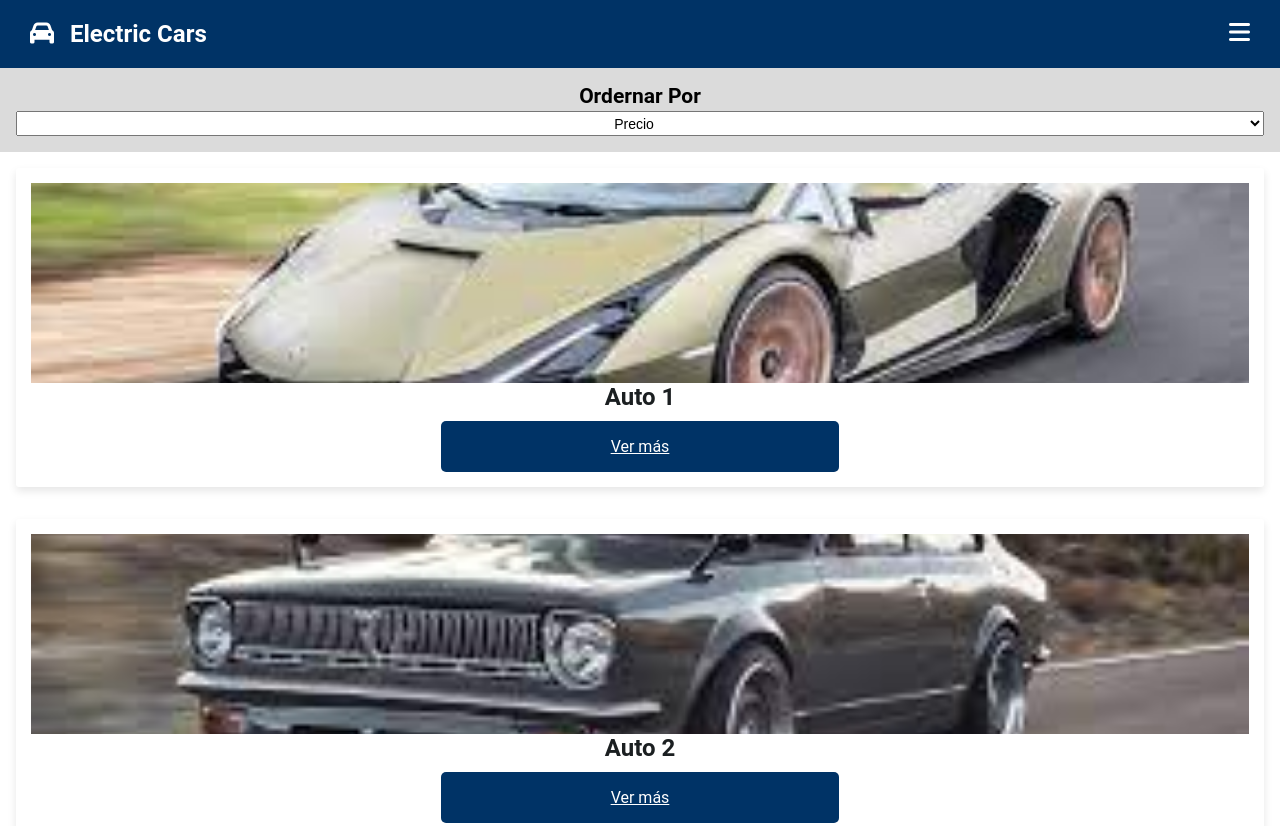
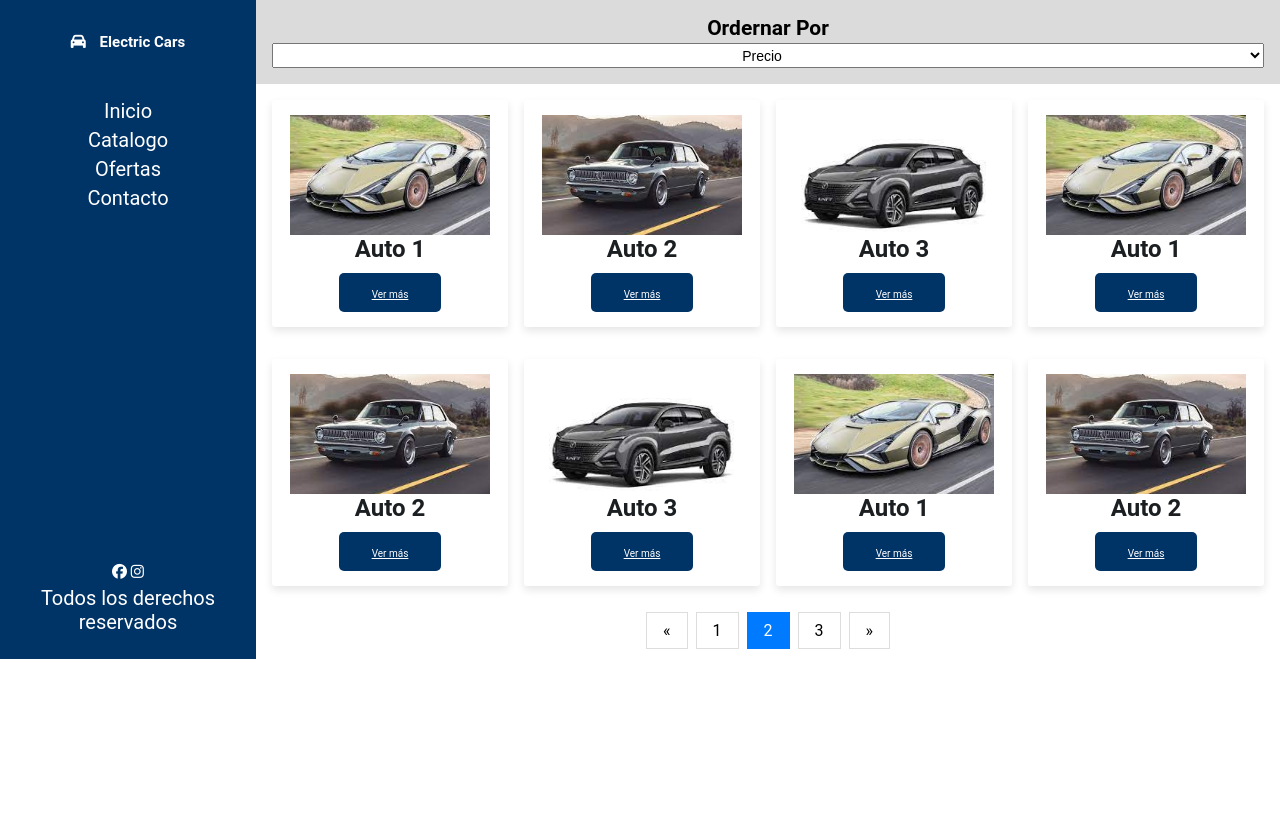
Before and after one commit to chechoguz/Desafio9, a plain HTML site: page index.html in a window 1280 px wide. Shown: the top 826 px of the page. After the commit the page ends 800 px from the top, so only its background shows below. Drawn offline with Linux system fonts and the light colour scheme.

Commit message:
últimos ajustes

```diff
--- a/assets/css/estilos.css
+++ b/assets/css/estilos.css
@@ -23,6 +23,7 @@ body {
     "header"
     "nav"
     "main"
+    "paginas"
     "footer";
     }
 
@@ -61,10 +62,16 @@ menu{
     grid-area: menu;
     display: flex;
     flex-direction: column;
-    background-color: var(--old-silver);
-    padding: 1rem 0 0 3rem;
+    background-color: var(--azul-marino);
+    color: var(--white);
+    padding: 10px;
     display:none;
     }
+menu p {
+        text-align: center;
+    }
+
+
 main{
     grid-area: main;
     background-color: var(--white);
@@ -76,14 +83,14 @@ main{
     text-align: center;
     width: 100%;
     padding: 20px;
-    font-size: 24px;
+    font-size: 15px;
     font-weight: bold;
     display: flex;
     justify-content:space-between;
 }
 
 .navbar i {
-    padding: 0 10px;
+    padding: 0 10px 0 0;
 }
 
 
@@ -117,14 +124,15 @@ p {
     flex-direction: column;
     background-color: var(--white);
     justify-content: center;
+    align-items: center;
     border-radius: 3px;
     overflow: hidden;
     box-shadow: 0 4px 8px rgba(0, 0, 0, 0.1);
     padding: 15px;
 }
 .item img {
-    width: 100%;
-    height: 200px;
+    width: 200px;
+    height: 120px;
     object-fit: cover;
 
 }
@@ -146,19 +154,21 @@ p {
 .botton {
 
     background-color: var(--azul-marino);
-    padding: 1rem;
-    width: 30%;
+    padding: 10px;
+    width: 40%;
     justify-content:center;
     border-radius: 5px;
 }
 .boton {
     color: var(--white);
+    font-size: 10px;
 }
 
 .paginas {
+    grid-area: paginas;
     display: flex;
     list-style: none;
-    padding: 0;
+    padding: 10px;
     justify-content:center;
 }
 
@@ -183,13 +193,48 @@ p {
 }
 
 footer{
+    display: flex;
+    flex-direction: column;
     grid-area: footer;
     background-color: var(--azul-marino);
     color: var(--white);
     text-align: center;
+    justify-content:end;
     width: 100%;
     padding: 20px 0;
     font-size: 15px;
-    padding-bottom: 50px;
+    padding-bottom: 20px;
 
     }
+
+    @media (min-width: 576px) {
+
+        .grid-container {
+          display: grid;
+          grid-template-columns: 1fr 4fr;
+          grid-template-areas:
+            'header nav'
+            'menu main'
+            'menu main'
+            'footer main'
+            'footer paginas'
+          ;
+        }
+
+        .navbar {
+            justify-content:center;
+        }
+
+
+        menu{
+            display: block;
+          }
+
+        .rayitas{
+            display: none;
+          }
+
+        .container {
+            grid-template-columns: repeat(4,1fr);
+          }
+        }
--- a/index.html
+++ b/index.html
@@ -14,7 +14,9 @@
                 <i class="fa-solid fa-car"></i>
                 <span>Electric Cars</span>
             </div>
+            <div class="rayitas">
                 <i class="fa-solid fa-bars"></i>
+            </div>
         </div>
     </header>
 
@@ -30,11 +32,10 @@
     </nav>
 
     <menu>
-        <div class="categories-title">Categorías</div>
-            <p>Perfumes <span class="category-count">(13)</span></p>
-            <p>Ropa <span class="category-count">(21)</span></p>
-            <p>Accesorios <span class="category-count">(41)</span></p>
-            <p>Zapatos <span class="category-count">(10)</span></p>
+            <p>Inicio</p>
+            <p>Catalogo</p>
+            <p>Ofertas</p>
+            <p>Contacto</p>
     </menu>
     <main class="container">
         <div class="item">
@@ -64,20 +65,67 @@
                 </div>
             </div>
         </div>
-        <div class="paginas">
-            <span class="page-link">&laquo;</span>
-            <span class="page-link">1</span>
-            <span class="page-link active">2</span>
-            <span class="page-link">3</span>
-            <span class="page-link">&raquo;</span>
+        <div class="item">
+            <img src="assets/img/auto1.jpg" alt="foto articulo">
+            <div class="content">
+                <div class="categories-title2">Auto 1</div>
+                <div class="botton">
+                    <a href="#" class="boton">Ver más</a>
+                </div>
+            </div>
         </div>
+        <div class="item">
+            <img src="assets/img/auto2.jpg" alt="foto articulo">
+            <div class="content">
+                <div class="categories-title2">Auto 2</div>
+                <div class="botton">
+                    <a href="#" class="boton">Ver más</a>
+                </div>
+            </div>
+        </div>
+        <div class="item">
+            <img src="assets/img/auto3.jpg" alt="foto articulo">
+            <div class="content">
+                <div class="categories-title2">Auto 3</div>
+                <div class="botton">
+                    <a href="#" class="boton">Ver más</a>
+                </div>
+            </div>
+        </div>
+        <div class="item">
+            <img src="assets/img/auto1.jpg" alt="foto articulo">
+            <div class="content">
+                <div class="categories-title2">Auto 1</div>
+                <div class="botton">
+                    <a href="#" class="boton">Ver más</a>
+                </div>
+            </div>
+        </div>
+        <div class="item">
+            <img src="assets/img/auto2.jpg" alt="foto articulo">
+            <div class="content">
+                <div class="categories-title2">Auto 2</div>
+                <div class="botton">
+                    <a href="#" class="boton">Ver más</a>
+                </div>
+            </div>
+        </div>
+
     </main>
+    <div class="paginas">
+        <span class="page-link">&laquo;</span>
+        <span class="page-link">1</span>
+        <span class="page-link active">2</span>
+        <span class="page-link">3</span>
+        <span class="page-link">&raquo;</span>
+    </div>
+
     <footer>
         <div>
             <i class="fa-brands fa-facebook"></i>
             <i class="fa-brands fa-instagram"></i>
         </div>
-        Todos los derechos reservados
+        <p>Todos los derechos reservados</p>
 
     </footer>
 
```
